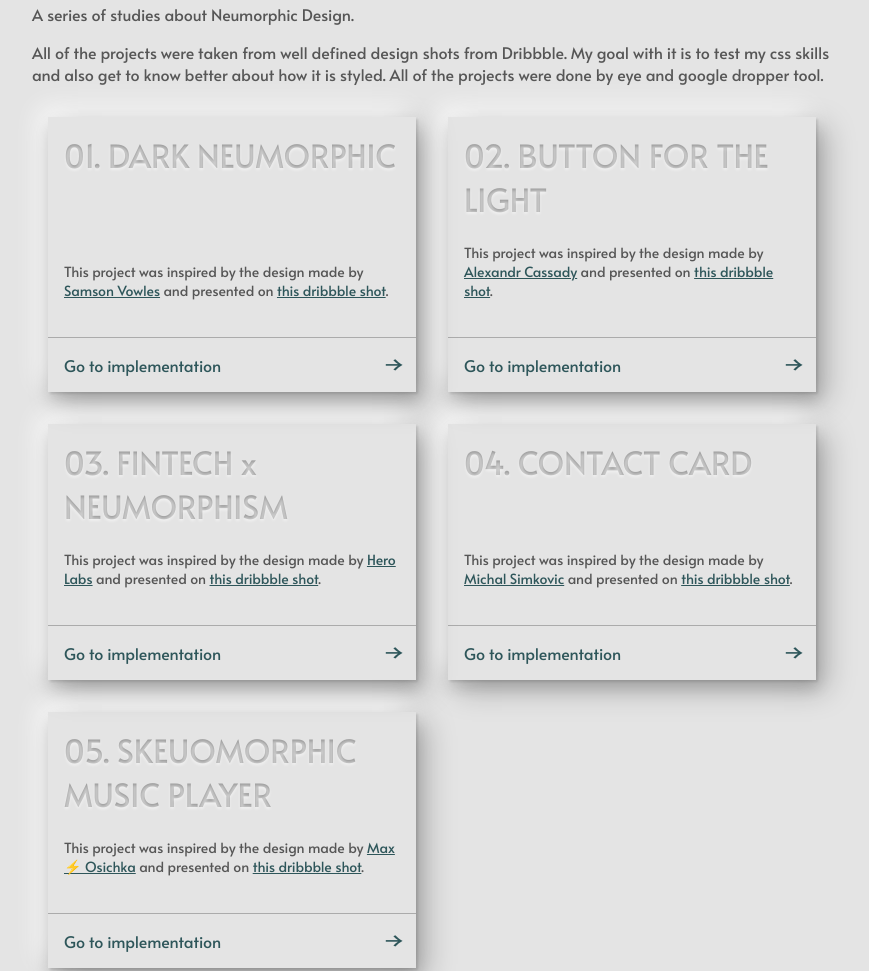
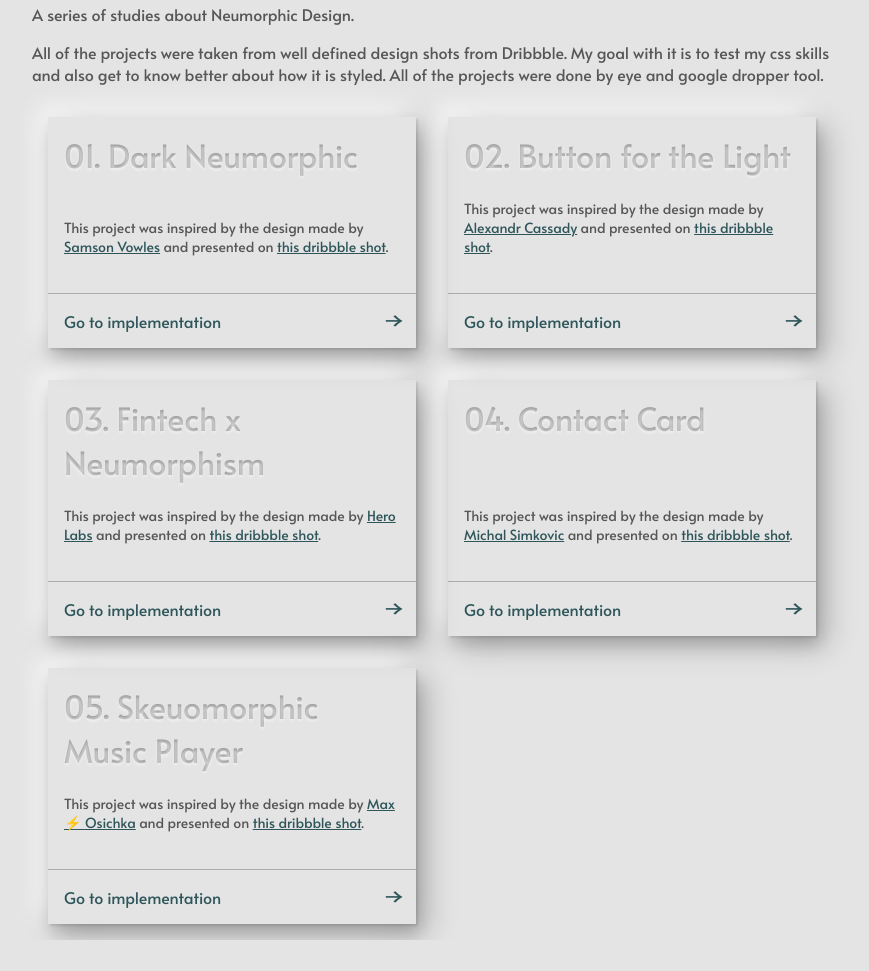
Before and after one commit to figueiredo-lucas/neumorphic, a plain HTML site: page index.html in a window 1280 px wide. Shown: the part 258-1229 px from the top of the page, without its empty margins (208-1077 px from the left). After the commit the page ends 1198 px from the top, so only its background shows below. Drawn offline with Linux system fonts and the light colour scheme.

Commit message:
capitalize

```diff
--- a/index.html
+++ b/index.html
@@ -165,7 +165,7 @@
       skills and also get to know better about how it is styled. All of the projects were done by eye and google dropper tool.</p>
     <div class="card-container">
       <div class="card">
-        <header class="inner-shadow">01. DARK NEUMORPHIC</header>
+        <header class="inner-shadow">01. Dark Neumorphic</header>
         <article>
           <p>
             This project was inspired by the design made by <a
@@ -177,7 +177,7 @@
         <footer><a class="ghost" href="project-1">Go to implementation <span>￫</span></a></footer>
       </div>
       <div class="card">
-        <header class="inner-shadow">02. BUTTON FOR THE LIGHT</header>
+        <header class="inner-shadow">02. Button for the Light</header>
         <article>
           <p>
             This project was inspired by the design made by <a
@@ -189,7 +189,7 @@
         <footer><a class="ghost" href="project-2">Go to implementation <span>￫</span></a></footer>
       </div>
       <div class="card">
-        <header class="inner-shadow">03. FINTECH x NEUMORPHISM</header>
+        <header class="inner-shadow">03. Fintech x Neumorphism</header>
         <article>
           <p>
             This project was inspired by the design made by <a
@@ -201,7 +201,7 @@
         <footer><a class="ghost" href="project-3">Go to implementation <span>￫</span></a></footer>
       </div>
       <div class="card">
-        <header class="inner-shadow">04. CONTACT CARD</header>
+        <header class="inner-shadow">04. Contact Card</header>
         <article>
           <p>
             This project was inspired by the design made by <a
@@ -213,12 +213,12 @@
         <footer><a class="ghost" href="project-4">Go to implementation <span>￫</span></a></footer>
       </div>
       <div class="card">
-        <header class="inner-shadow">05. SKEUOMORPHIC MUSIC PLAYER</header>
+        <header class="inner-shadow">05. Skeuomorphic Music Player</header>
         <article>
           <p>
             This project was inspired by the design made by <a
               href="https://dribbble.com/max_osichka" target="_blank">Max ⚡️ Osichka</a> and presented on <a
-              href="https://dribbble.com/shots/8717271-Skeuomorphic-Music-Player" target="_blank">this
+              href="https://dribbble.com/shots/10260896-Contact-card-Figma-remix" target="_blank">this
               dribbble shot</a>.
           </p>
         </article>
```
